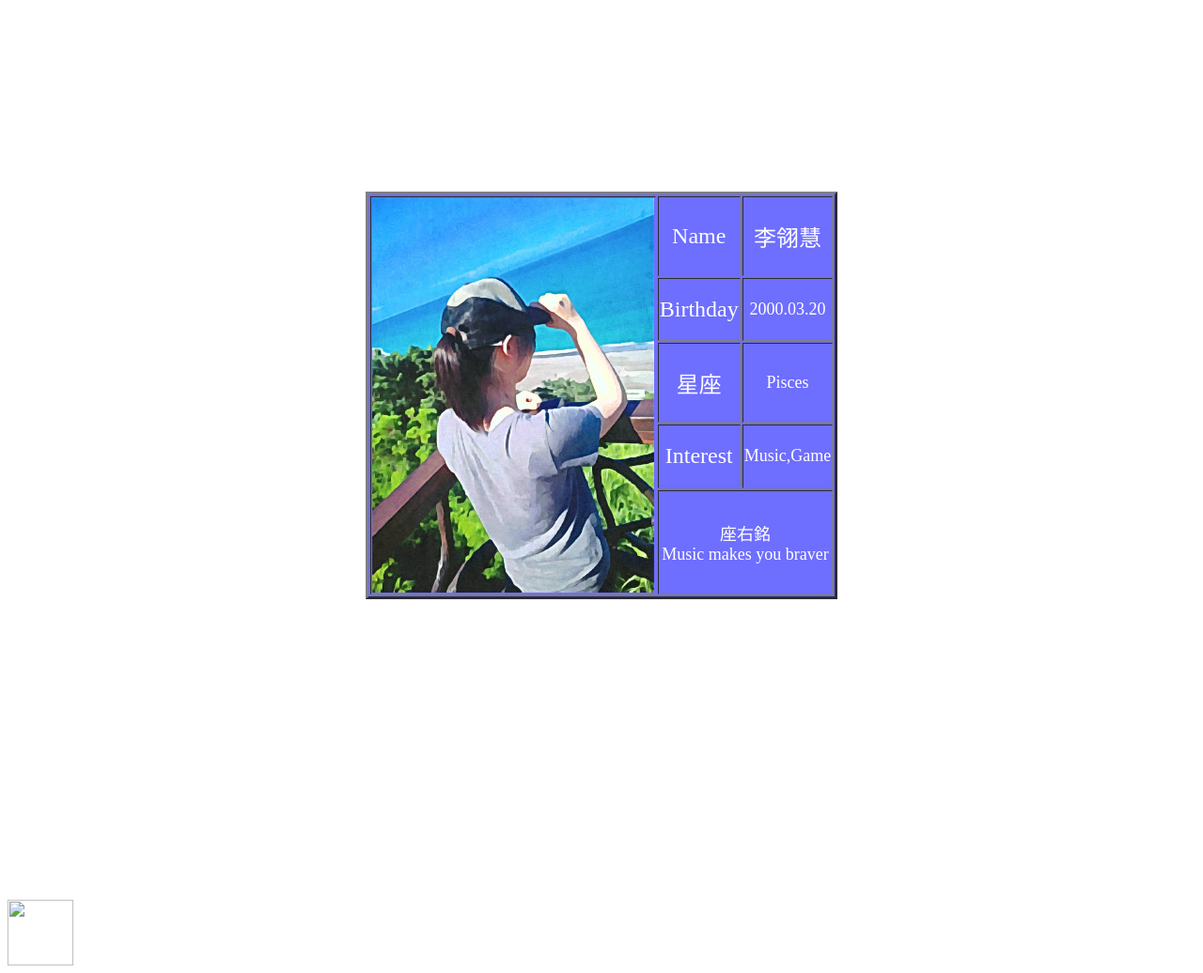
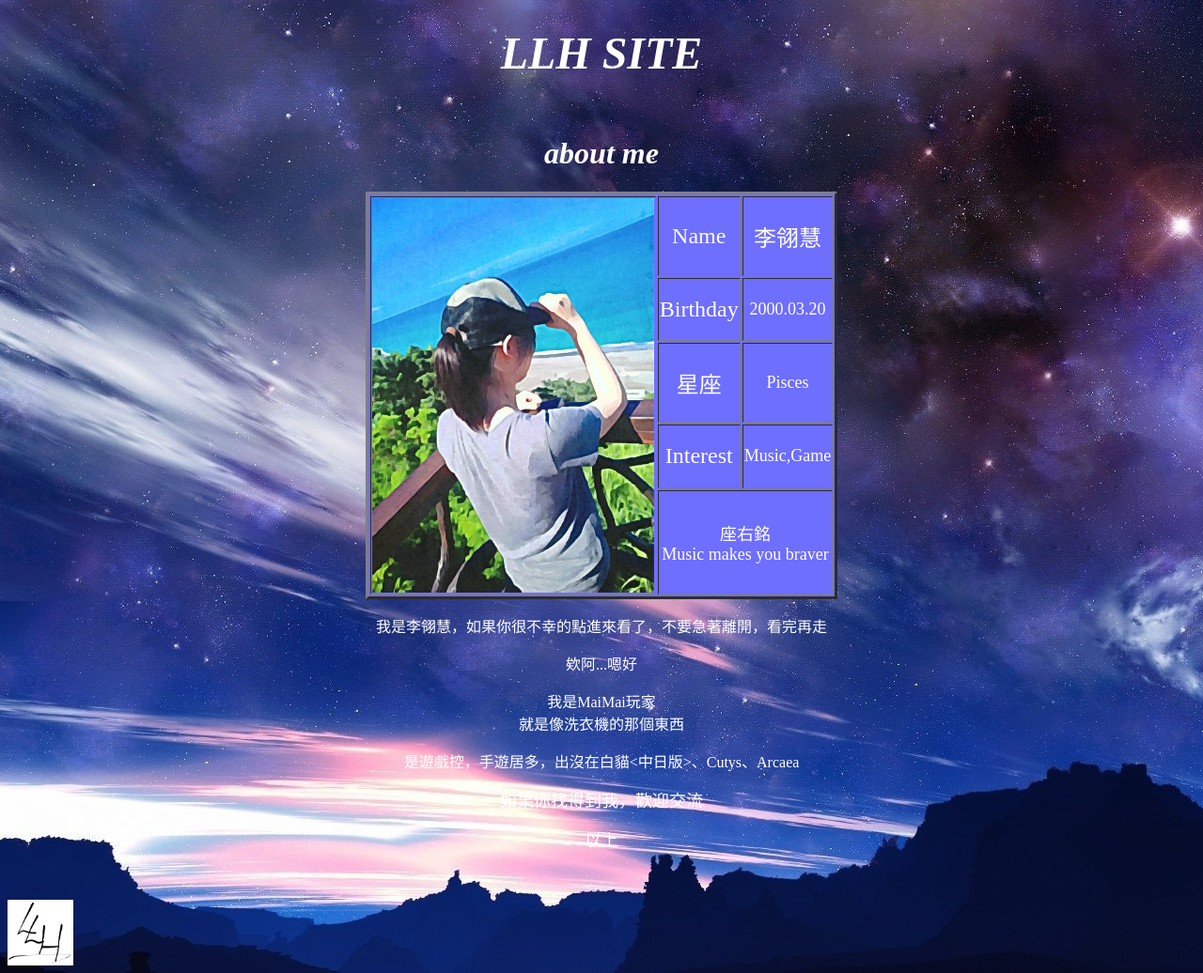
Before and after one commit to Ling-Hui-Li/Ling-Hui-Li.github.io, a plain HTML site: page about me.html in a window 1280 px wide. Shown: the whole page at 94% size. Drawn offline with Linux system fonts and the light colour scheme; files whose address does not match are found by name.

Commit message:
Update about me.html

```diff
--- a/about me.html
+++ b/about me.html
@@ -1,10 +1,10 @@
 <html>
 	<head>
 		<meta charset="utf-8">
-		<link rel="icon" href = "./images/icon.jpg" type = "image/ico"/>
+		<link rel="icon" href = "./icon.jpg" type = "image/ico"/>
 		<title>LLH SITE-About ME</title>
 	</head>
-	<body background="./images/thumb2.jpg" >
+	<body background="./thumb2.jpg" >
 		<embed src="./music/music2.mp3" width="30" height="30" hidden="true" autostart="true" loop="true"></embed>
 		<h1>
 		<b><I><center><font color="#FFFFFF" size="8">LLH SITE</font></center></I></b>
@@ -38,6 +38,6 @@
 		<p><center><font face="微軟正黑體" color="#FFFFFF" size=4>以上</font></center></p>
 		<br>
 		<br>
-		<a href="index.html"><img src="./images/icon.jpg"width="70" height="70">
+		<a href="index.html"><img src="./icon.jpg"width="70" height="70">
 	</body>
 	</html>
```
